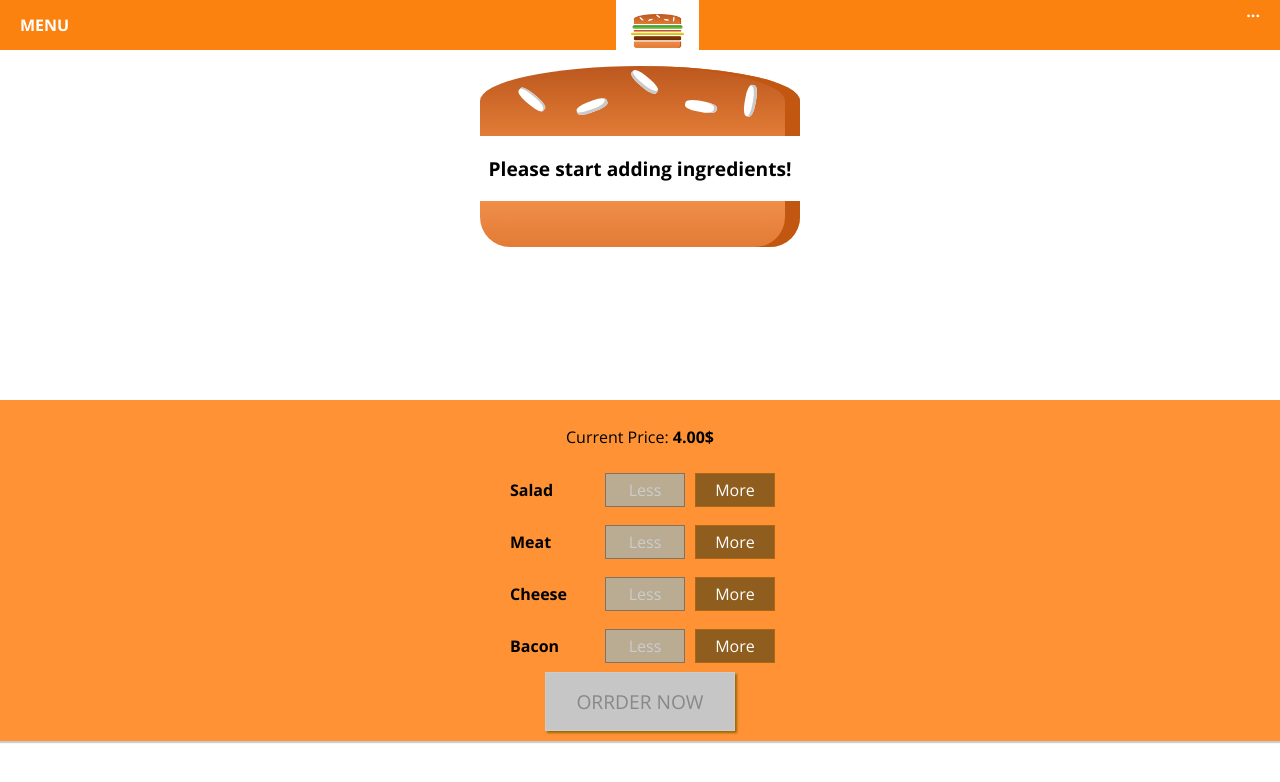
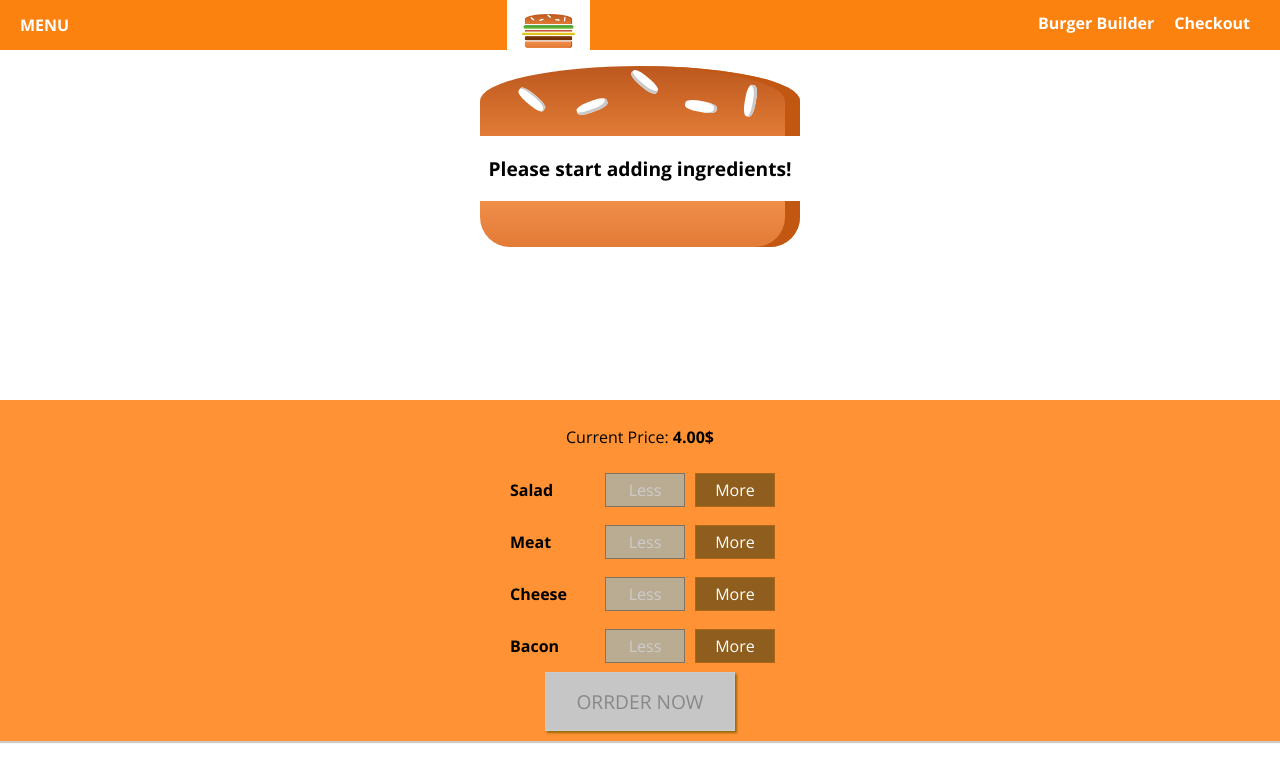
Before and after one commit to vanduonghcmus/My-Burger-Builder, a React app: page / in a window 1280 px wide. Shown: the top 782 px of the page. Built offline with nearby package versions, Linux system fonts and the light colour scheme.

Commit message:
add Navigation Items

```diff
--- a/src/components/Burger/Burger.module.css
+++ b/src/components/Burger/Burger.module.css
@@ -3,7 +3,7 @@
 	margin: auto;
 	height: 250px;
 	text-align: center;
-	overflow: scroll;
+	overflow: auto;
 	font-size: 1.2rem;
 	font-weight: bold;
 }
@@ -14,8 +14,3 @@
 		height: 350px;
 	}
 }
-
-::-webkit-scrollbar {
-	width: 0px; /* Remove scrollbar space */
-	background: transparent; /* Optional: just make scrollbar invisible */
-}
--- /dev/null
+++ b/src/components/Navigation/NavigationItems/NavigationItem/NavigationItem.js
@@ -0,0 +1,13 @@
+import React from 'react';
+
+import styles from './NavigationItem.module.css';
+
+const navigationItem = (props) => (
+	<li className={styles.NavigationItem}>
+		<a href={props.link} className={props.active === true && styles.active}>
+			{props.children}
+		</a>
+	</li>
+);
+
+export default navigationItem;
--- /dev/null
+++ b/src/components/Navigation/NavigationItems/NavigationItem/NavigationItem.module.css
@@ -0,0 +1,24 @@
+.NavigationItem {
+	margin: 0;
+	box-sizing: border-box;
+	display: flex;
+	height: 100%;
+	align-items: center;
+}
+
+.NavigationItem a {
+	color: white;
+	text-decoration: none;
+	height: 50%;
+	padding: 16px 10px;
+	border-bottom: 1px solid transparent;
+	display: block;
+}
+
+.NavigationItem:hover,
+.NavigationItem:active,
+.NavigationItem.active {
+	background-color: #ffa931;
+	border-bottom: 4px solid #00bcd4;
+	color: white;
+}
--- /dev/null
+++ b/src/components/Navigation/NavigationItems/NavigationItems.js
@@ -0,0 +1,15 @@
+import React from 'react';
+
+import styles from './NavigationItems.module.css';
+import NavigationItem from './NavigationItem/NavigationItem';
+
+const navigationItems = () => (
+	<ul className={styles.NavigationItems}>
+		<NavigationItem link="/" active={true}>
+			Burger Builder
+		</NavigationItem>
+		<NavigationItem link="/">Checkout</NavigationItem>
+	</ul>
+);
+
+export default navigationItems;
--- /dev/null
+++ b/src/components/Navigation/NavigationItems/NavigationItems.module.css
@@ -0,0 +1,8 @@
+.NavigationItems {
+	margin: 0;
+	padding: 0;
+	list-style: none;
+	display: flex;
+	align-items: center;
+	height: 100%;
+}
--- a/src/components/Navigation/Toolbar/Toolbar.js
+++ b/src/components/Navigation/Toolbar/Toolbar.js
@@ -2,12 +2,15 @@
 
 import styles from './Toolbar.module.css';
 import Logo from '../../Logo/Logo';
+import NavigationItems from '../NavigationItems/NavigationItems';
 
 const toolbar = (props) => (
 	<header className={styles.Toolbar}>
 		<div>MENU</div>
 		<Logo />
-		<nav>...</nav>
+		<nav>
+			<NavigationItems />
+		</nav>
 	</header>
 );
 
```
